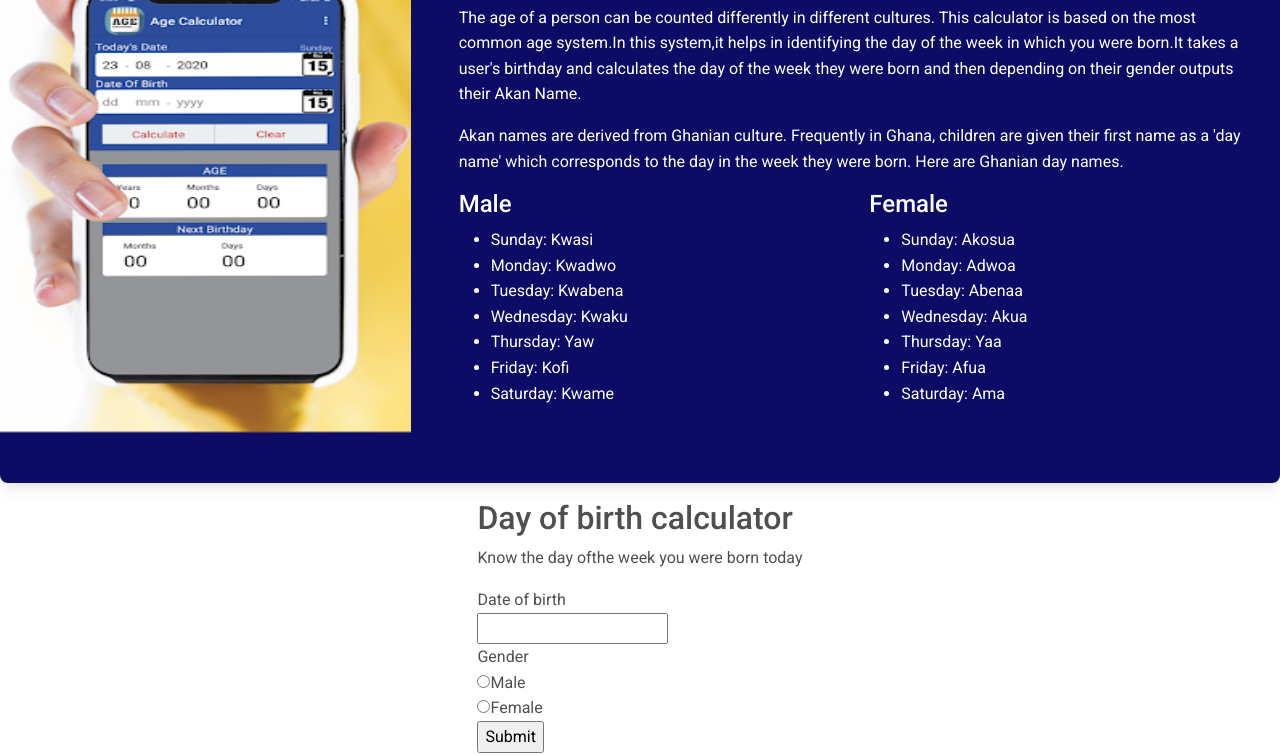
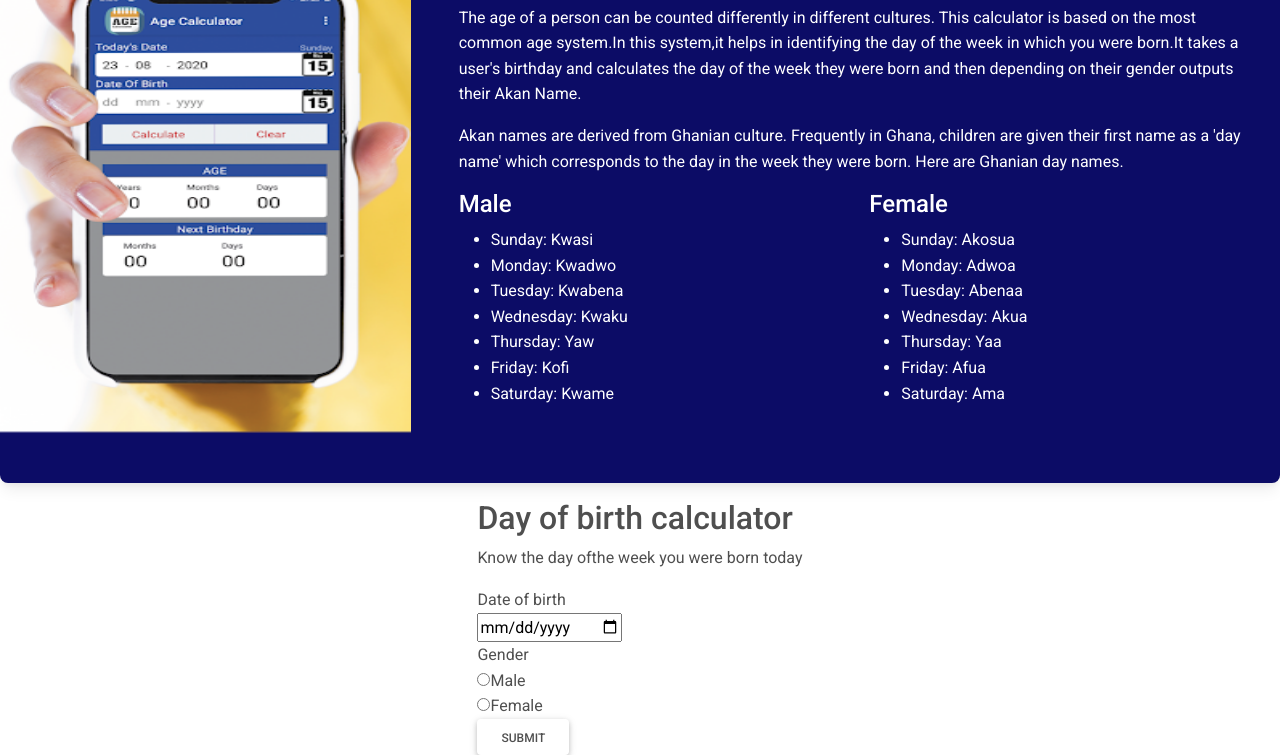
Before and after one commit to BECKY-OCHOLLA/Age_calculator_webApp, a plain HTML site: page index.html in a window 1280 px wide. Shown: the part 206-961 px from the top of the page. Drawn offline with nearby package versions, Linux system fonts and the light colour scheme.

Commit message:
it will add the date section in the calculator

```diff
--- a/index.html
+++ b/index.html
@@ -104,7 +104,7 @@ rel="stylesheet"/>
       <form action="">
         <div>
           <label for="Date">Date of birth</label><br>
-          <input type="text"required>
+          <input class="date" type="date" name="date" placeholder="Card/Visa Number">
 
         </div>
         <div>
@@ -114,7 +114,7 @@ rel="stylesheet"/>
 
 
         </div>
-        <input type="button" value="Submit">
+        <input class="btn"type="button" value="Submit">
       </form>
     </div>
 
```
